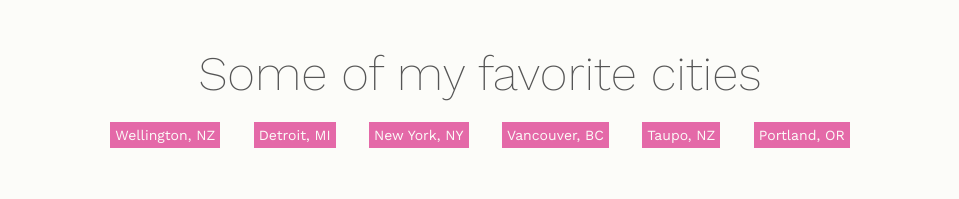
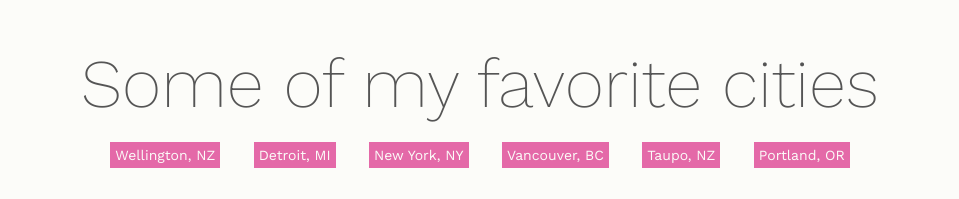
Before and after one commit to triciacodes/lc101-html-me-something, a plain HTML site: page index.html in a window 1280 px wide. Shown: the top 199 px of the page, without its empty margins (160-1119 px from the left). Drawn offline with nearby package versions, Linux system fonts and the light colour scheme.

Commit message:
Updating main headline size

```diff
--- a/styles.css
+++ b/styles.css
@@ -17,7 +17,7 @@ header {
 }
 
 header h1 {
-    font-size: 4.8rem;
+    font-size: 6.8rem;
     font-weight: 200;
     text-align: center;
     margin-bottom: 3rem;
@@ -59,6 +59,7 @@ article {
     padding-bottom: 5.0rem;
     border-bottom: 0.2rem dashed #999;
 }
+
 
 /* - - - - - - - - - - FOOTER - - - - - - - - - - */
 
```
